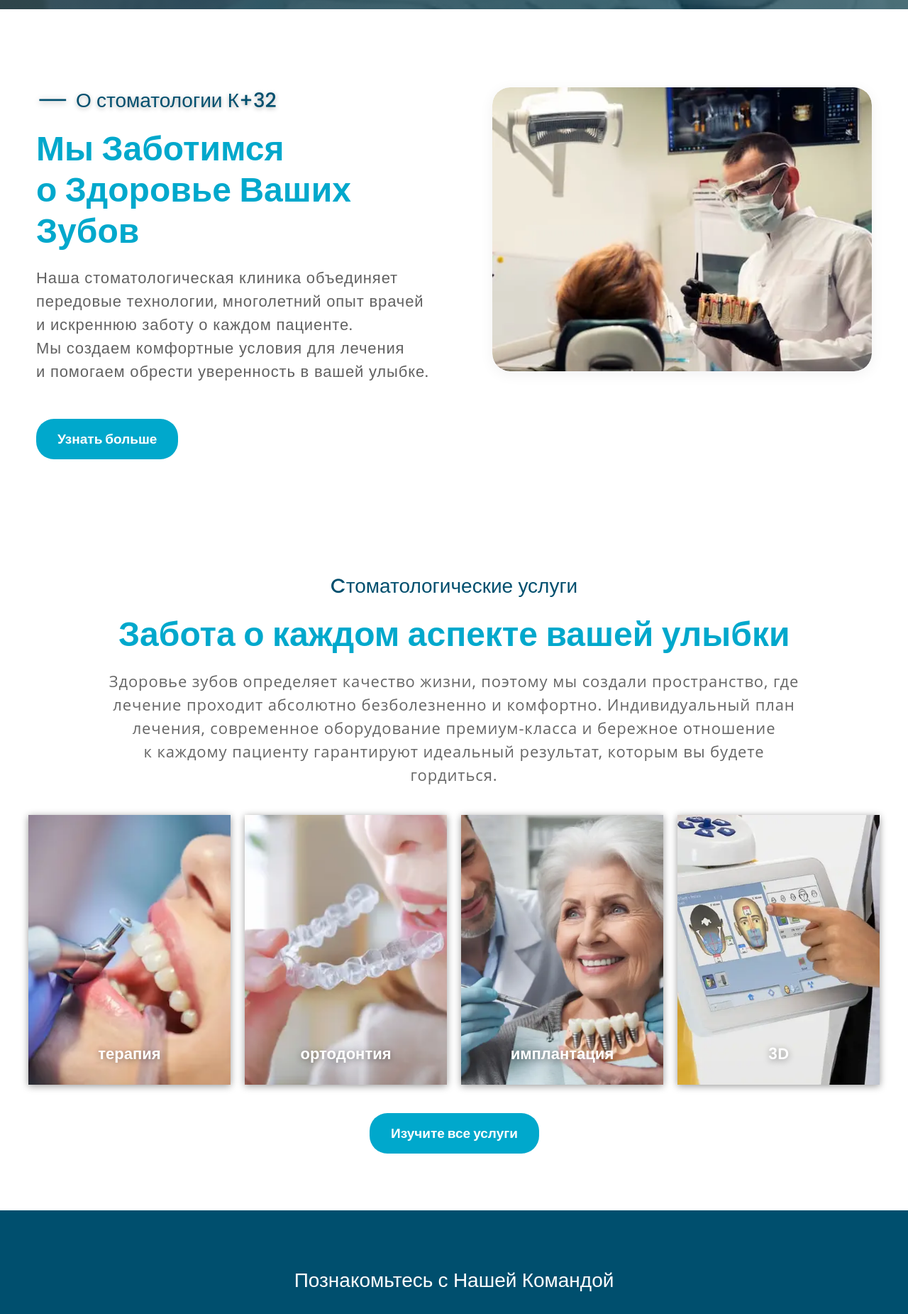
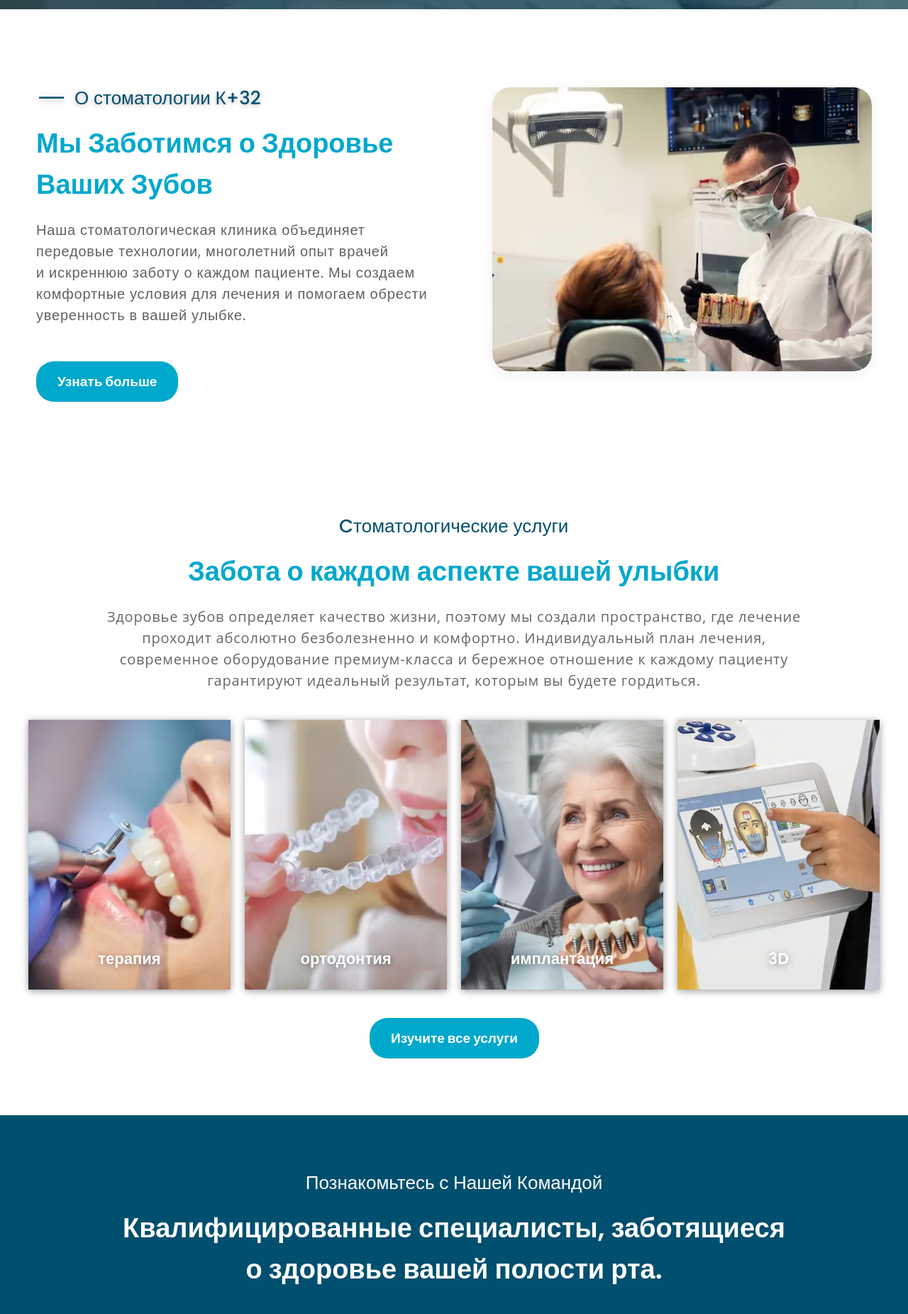
Before and after one commit to irinapodlisnyuk/stomatology-k32, a Next.js app: page / in a window 1280 px wide. Shown: the part 680-2531 px from the top of the page at 71% size. Built offline with nearby package versions, Linux system fonts and the light colour scheme.

Commit message:
size title and subtitle

```diff
--- a/src/app/layout.tsx
+++ b/src/app/layout.tsx
@@ -1,7 +1,7 @@
-import type { Metadata } from "next";
 import { Poppins, Manrope, Montserrat } from "next/font/google";
 import "@/assets/styles/main.scss";
 import HeaderComponent from "@/components/Header/Header";
+
 
 const poppins = Poppins({
   subsets: ["latin"],
@@ -24,30 +24,30 @@ const montserrat = Montserrat({
   display: "swap",
 });
 
-export const metadata: Metadata = {
-  title:
-    "Стоматология в Кабардинке | Клиника экспертного лечения зубов «Клиника +32»",
-  description:
-    "Профессиональное лечение зубов, имплантация и протезирование без боли. Прием ведут врачи со стажем от 10 лет. Запишитесь на консультацию!",
-  keywords: [
-    "стоматология Геленджик",
-    "стоматология Кабардинка",
-    "лечение зубов",
-    "имплантация зубов 35000рублей",
-    "хороший стоматолог",
-    "протезирование",
-    "стоматологическая клиника",
-  ],
+// export const metadata: Metadata = {
+//   title:
+//     "Стоматология в Кабардинке | Клиника экспертного лечения зубов «Клиника +32»",
+//   description:
+//     "Профессиональное лечение зубов, имплантация и протезирование без боли. Прием ведут врачи со стажем от 10 лет. Запишитесь на консультацию!",
+//   keywords: [
+//     "стоматология Геленджик",
+//     "стоматология Кабардинка",
+//     "лечение зубов",
+//     "имплантация зубов 35000рублей",
+//     "хороший стоматолог",
+//     "протезирование",
+//     "стоматологическая клиника",
+//   ],
 
-  //  Настройки для роботов (Robots) — разрешаем индексировать весь сайт и переходить по ссылкам
-  robots: {
-    index: true,
-    follow: true,
-  },
-  icons: {
-    icon: "/icon.svg",
-  },
-};
+//   //  Настройки для роботов (Robots) — разрешаем индексировать весь сайт и переходить по ссылкам
+//   robots: {
+//     index: true,
+//     follow: true,
+//   },
+//   icons: {
+//     icon: "/icon.svg",
+//   },
+// };
 
 export default function RootLayout({
   children,
@@ -60,6 +60,7 @@ export default function RootLayout({
       className={`${poppins.variable} ${manrope.variable} ${montserrat.variable}`}
     >
       <body>
+
         <div className="root-wrapper">
           <HeaderComponent />
           <main>{children}</main>
--- a/src/app/page.tsx
+++ b/src/app/page.tsx
@@ -5,6 +5,38 @@ import Services from "@/components/Service/Services";
 import Teams from "@/components/Teams/Teams";
 import Questions from "@/components/Questions/Questions";
 import Contact from "@/components/Contact/Contact";
+import { Metadata } from "next";
+
+export const metadata: Metadata = {
+  title:
+    "Стоматология в Кабардинке | Клиника экспертного лечения зубов «Клиника +32»",
+  description:
+    "Профессиональное лечение зубов, имплантация и протезирование без боли. Прием ведут врачи со стажем от 10 лет. Запишитесь на консультацию!",
+  keywords: [
+    "стоматология Геленджик",
+    "стоматология Кабардинка",
+    "лечение зубов",
+    "имплантация зубов 35000рублей",
+    "хороший стоматолог",
+    "протезирование",
+    "стоматологическая клиника",
+  ],
+
+  //  Настройки для роботов (Robots) — разрешаем индексировать весь сайт и переходить по ссылкам
+  robots: {
+    index: true,
+    follow: true,
+  },
+  icons: {
+    icon: "/icon.svg",
+  },
+   other: {
+    rel: "preload",
+    as: "image",
+    href: "/image/hero/hero-bg@2x.webp",
+    fetchpriority: "high",
+  },
+};
 
 export default function HomePage() {
   return (
--- a/src/components/AboutK+32/About.module.scss
+++ b/src/components/AboutK+32/About.module.scss
@@ -92,7 +92,7 @@
           transform 2.4s cubic-bezier(0.25, 1, 0.5, 1);
 
         @include m.vp-767 {
-          transform: translateX(0) scale(1.010) translateY(-5px);
+          transform: translateX(0) scale(1.01) translateY(-5px);
         }
       }
     }
@@ -100,8 +100,8 @@
 
   &__title {
     font-weight: 500;
-    font-size: 28px;
-    line-height: 38px;
+    font-size: 26px;
+    line-height: 30px;
     display: flex;
     align-items: center;
     color: v.$blue-lagoon;
@@ -130,7 +130,7 @@
 
   &__subtitle {
     font-weight: 600;
-    font-size: 48px;
+    font-size: 38px;
     line-height: 58px;
     color: v.$pacific-blue;
 
@@ -146,7 +146,7 @@
   }
 
   &__text {
-    font-size: 22px;
+    font-size: 20px;
     font-weight: 400;
     letter-spacing: 0.04em;
     line-height: 1.5;
--- a/src/components/Contact/Contact.module.scss
+++ b/src/components/Contact/Contact.module.scss
@@ -57,18 +57,17 @@
     flex-direction: column;
     gap: 20px;
     @include m.vp-1023 {
-
       gap: 15px;
     }
 
-     @include m.vp-767 {
-       align-items: center;
-     }
+    @include m.vp-767 {
+      align-items: center;
+    }
 
     &-title {
       font-weight: 500;
-      font-size: 24px;
-      line-height: 28px;
+      font-size: 26px;
+      line-height: 30px;
       display: flex;
       color: v.$blue-lagoon;
       text-shadow: 0 2px 6px rgba(0, 0, 0, 0.3);
@@ -87,7 +86,6 @@
       color: v.$bondi-blue;
 
       @include m.vp-1023 {
-
         font-size: 26px;
         line-height: 1.2;
       }
@@ -123,7 +121,7 @@
       line-height: 24px;
       transition: color v.$transition-500;
 
-        @include m.vp-767 {
+      @include m.vp-767 {
         font-size: 14px;
         line-height: 16px;
       }
@@ -137,7 +135,6 @@
   &__actions {
     display: flex;
 
-
     @include m.vp-767 {
       justify-content: center;
     }
--- a/src/components/Hero/Hero.tsx
+++ b/src/components/Hero/Hero.tsx
@@ -2,7 +2,6 @@ import Link from "next/link";
 import styles from "./hero.module.scss";
 
 export default function Hero() {
-
   return (
     <section className={styles.hero}>
       <div className="container">
@@ -12,20 +11,23 @@ export default function Hero() {
             type="image/webp"
           />
           <source
-            srcSet="/image/hero/hero-bg.jpg 1x, /image/hero-bg@2x.jpg 2x"
+            srcSet="/image/hero/hero-bg.jpg 1x, /image/hero/hero-bg@2x.jpg 2x"
             type="image/jpg"
           />
           <img
             src="/image/hero/hero-bg.jpg"
             alt="Современная стоматология Клиника +32"
             className={styles.hero__bg}
+            fetchPriority="high"
+            loading="eager"
           />
         </picture>
 
         <div className={styles.hero__wrapper}>
           <h2 className={styles.hero__title}>Добро пожаловать в&nbsp;К+32</h2>
           <p className={styles["hero__subtitle"]}>
-            Заботимся о&nbsp;здоровье и&nbsp;красоте ваших зубов на&nbsp;каждом этапе.
+            Заботимся о&nbsp;здоровье и&nbsp;красоте ваших зубов на&nbsp;каждом
+            этапе.
           </p>
           <p className={styles.hero__text}>
             Мы&nbsp;знаем, что поход к&nbsp;стоматологу часто вызывает волнение.
--- a/src/components/Hero/hero.module.scss
+++ b/src/components/Hero/hero.module.scss
@@ -73,8 +73,8 @@
 
   &__title {
     font-weight: 500;
-    font-size: 25px;
-    line-height: 38px;
+    font-size: 26px;
+    line-height: 30px;
     display: flex;
     align-items: center;
     color: v.$white;
@@ -118,8 +118,7 @@
   }
 
   &__text {
-    font-size: 22px;
-    font-weight: 400;
+    font-size: 20px;
     letter-spacing: 0.04em;
     color: rgba(v.$white, 0.75);
     margin-bottom: 50px;
--- a/src/components/Questions/Questions.module.scss
+++ b/src/components/Questions/Questions.module.scss
@@ -16,9 +16,8 @@
 
     &-title {
       font-weight: 600;
-      font-size: 48px;
+      font-size: 36px;
       line-height: 58px;
-      // color: v.$pacific-blue;
       color: v.$bahama-blue;
 
       @include m.vp-1023 {
@@ -97,9 +96,8 @@
 
     &-title {
       font-weight: 500;
-      font-size: 25px;
+      font-size: 24px;
       line-height: 28px;
-      // align-items: center;
       color: v.$black;
       transition: color v.$transition-500;
 
@@ -168,7 +166,7 @@
       margin-bottom: 12px;
       font-style: normal;
       font-weight: 400;
-      font-size: 20px;
+      font-size: 18px;
       line-height: 26px;
       align-items: center;
       color: v.$night-rider;
--- a/src/components/Service/Services.module.scss
+++ b/src/components/Service/Services.module.scss
@@ -46,8 +46,8 @@
 
     &-title {
       font-weight: 500;
-      font-size: 28px;
-      line-height: 38px;
+      font-size: 26px;
+      line-height: 30px;
       color: v.$blue-lagoon;
 
       @include m.vp-767 {
@@ -59,7 +59,7 @@
 
     &-subtitle {
       font-weight: 600;
-      font-size: 48px;
+      font-size: 38px;
       line-height: 58px;
       color: v.$pacific-blue;
       text-align: center;
@@ -77,7 +77,7 @@
 
     &-text {
       font-family: "Open Sans";
-      font-size: 22px;
+      font-size: 20px;
       font-weight: 400;
       letter-spacing: 0.04em;
       line-height: 1.5;
--- a/src/components/Teams/Teams.module.scss
+++ b/src/components/Teams/Teams.module.scss
@@ -34,12 +34,12 @@
 
     &-title {
       font-weight: 500;
-      font-size: 28px;
-      line-height: 38px;
+      font-size: 26px;
+      line-height: 30px;
       color: v.$white;
 
       @include m.vp-767 {
-        font-size: 20px;
+        font-size: 18px;
         line-height: 22px;
         text-align: center;
       }
@@ -47,19 +47,19 @@
 
     &-subtitle {
       font-weight: 600;
-      font-size: 48px;
+      font-size: 38px;
       line-height: 58px;
       text-align: center;
       color: v.$white;
 
       @include m.vp-1023 {
         text-align: center;
-        font-size: 36px;
+        font-size: 28px;
         line-height: 1.2;
       }
 
       @include m.vp-767 {
-        font-size: 24px;
+        font-size: 22px;
       }
     }
   }
@@ -105,7 +105,6 @@
     align-items: center;
     gap: 30px;
     cursor: pointer;
-
 
     transition:
       transform v.$transition-800,
```
